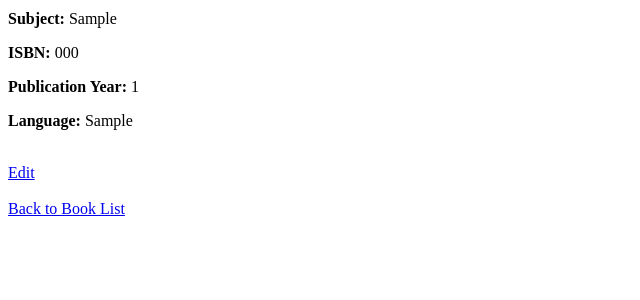
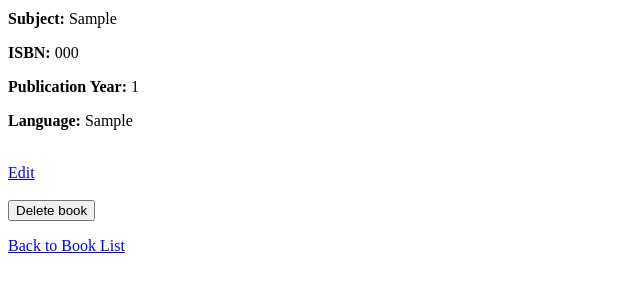
Before and after one commit to tokodib/book-library, a Flask app: page /books/1 in a window 1280 px wide. Shown: the part 138-438 px from the top of the page, without its empty margins (0-640 px from the left). Run offline with Flask 3, Linux system fonts and the light colour scheme; tables that the repository leaves empty hold one stand-in row (values such as "Sample post").

Commit message:
Delete route

```diff
--- a/app.py
+++ b/app.py
@@ -117,7 +117,12 @@ def edit_book(book_id):
         return redirect(url_for('book_detail', book_id=book.ID))
     return render_template('edit_book.html', book=book)
 
-
+@app.route('/books/<int:book_id>/delete', methods=['POST'])
+def delete_book(book_id):
+    book = db.get_or_404(Book, book_id)
+    db.session.delete(book)
+    db.session.commit()
+    return redirect(url_for('get_books'))
 
 if __name__ == '__main__':
     app.run(debug=True)
--- a/templates/book_detail.html
+++ b/templates/book_detail.html
@@ -15,6 +15,15 @@
     <br>
     <a href="{{ url_for('edit_book', book_id=book.ID) }}">Edit
     <br><br>
-    <a href="{{ url_for('get_books') }}">Back to Book List</a>
+
+        <form
+            action="{{ url_for('delete_book', book_id=book.ID) }}"
+            method="post"
+            onsubmit="return confirm('Are you sure you want to delete this book?');">
+            <button type="submit">Delete book</button>
+        </form>
+        <p>
+            <a href="{{ url_for('get_books') }}">Back to Book List</a>
+        </p>
 </body>
 </html>
```
Also changed, not shown: README.md.
